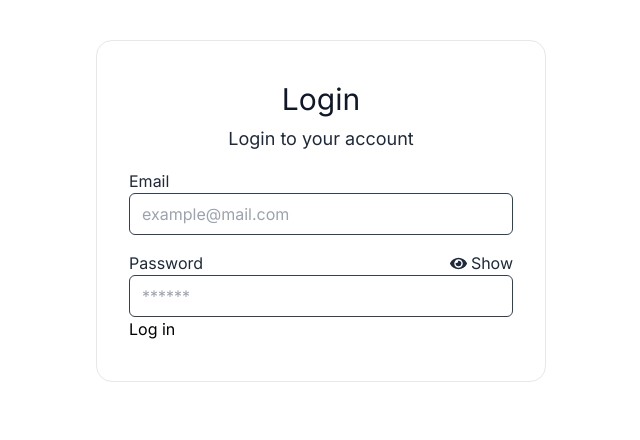
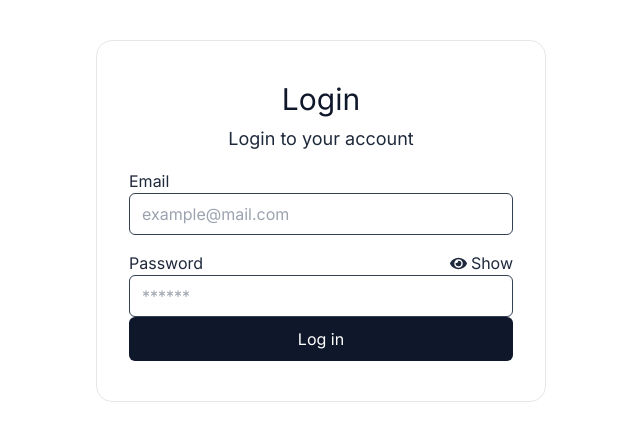
Before and after one commit to sashacvetkovich/next-auth-boilerplate, a Next.js app: page /auth/login in a window 1280 px wide. Shown: the top 440 px of the page, without its empty margins (319-959 px from the left). Built offline with nearby package versions, Linux system fonts and the light colour scheme; no server answers.

Commit message:
Added button component

```diff
--- a/src/components/auth/LoginForm.tsx
+++ b/src/components/auth/LoginForm.tsx
@@ -12,6 +12,7 @@ import { useSearchParams } from 'next/navigation';
 import { login } from '@/actions/login';
 import TextInput from '../inputs/TextInput/TextInput';
 import PasswordInput from '../inputs/PasswordInput/PasswordInput';
+import Button from '../shared/Button/Button';
 
 const LoginForm = () => {
   const searchParams = useSearchParams();
@@ -71,8 +72,6 @@ const LoginForm = () => {
           />
         </div>
       )}
-      {/* TEST */}
-      {/* TEST */}
       {!isTwoFactorVisible && (
         <div className='space-y-4'>
           <TextInput
@@ -90,23 +89,14 @@ const LoginForm = () => {
             isDisabled={isLoading}
             form={form}
           />
-          {/* <div>
-            <label htmlFor='password'>Password</label>
-            <input
-              id='password'
-              type='password'
-              {...form.register('password')}
-              placeholder='******'
-              disabled={isLoading}
-            />
-          </div> */}
         </div>
       )}
       <AuthSuccessMessage message={successMessage} />
       <AuthErrorMessage message={errorMessage || notLinkedErrorMessage} />
-      <button type='submit' disabled={isLoading}>
-        {isTwoFactorVisible ? 'Confirm' : 'Log in'}
-      </button>
+      <Button
+        text={isTwoFactorVisible ? 'Confirm' : 'Log in'}
+        isDisabled={isLoading}
+      />
     </form>
   );
 };
--- /dev/null
+++ b/src/components/shared/Button/Button.tsx
@@ -0,0 +1,20 @@
+import React from 'react';
+
+interface ButtonProps {
+  text: string;
+  isDisabled: boolean;
+}
+
+const Button = ({ isDisabled, text }: ButtonProps) => {
+  return (
+    <button
+      className='bg-slate-900 text-white px-2 py-2.5 w-full rounded-md disabled:opacity-80'
+      type='submit'
+      disabled={isDisabled}
+    >
+      {text}
+    </button>
+  );
+};
+
+export default Button;
```
